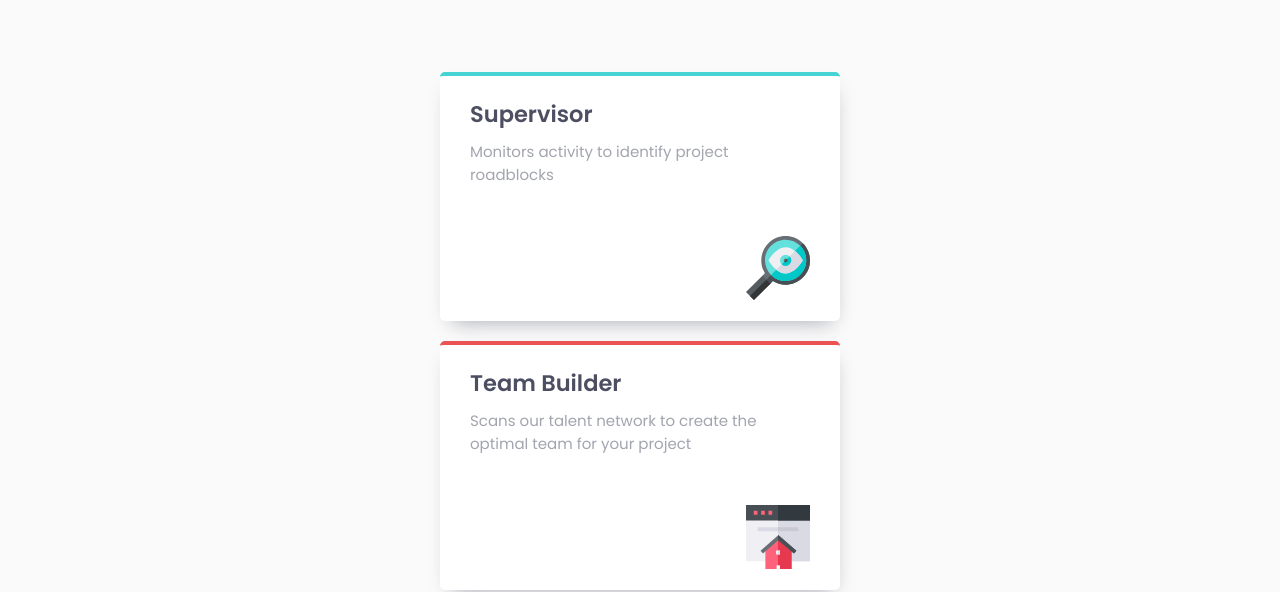
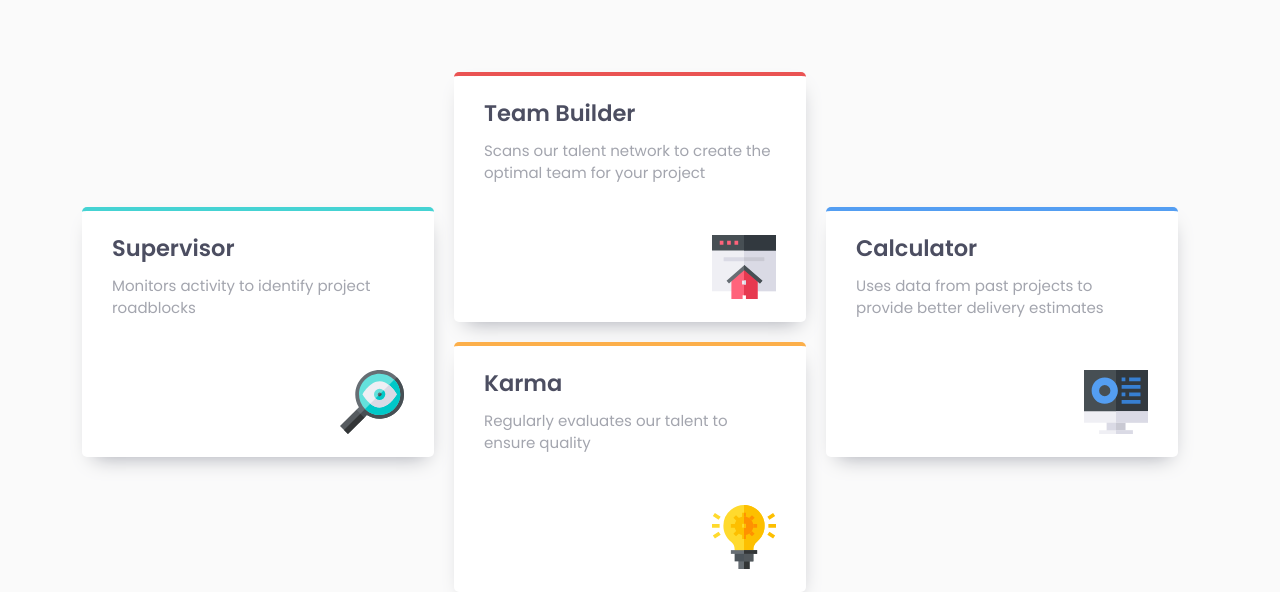
Before and after one commit to slnwrld/four-card-feature-section-master, a plain HTML site: page index.html in a window 1280 px wide. Shown: the part 210-802 px from the top of the page. Drawn offline with Linux system fonts and the light colour scheme.

Commit message:
Update styles.css

```diff
--- a/styles.css
+++ b/styles.css
@@ -57,14 +57,19 @@ h1 {
   }
 }
 
-main{
-    display: grid;
+main {
+  display: grid;
+  grid-template-areas:
+    "supervisor"
+    "teamBuilder"
+    "karma"
+    "calculator";
 }
 
 .container {
   border-radius: 5px;
   background-color: var(--clr-white);
-  max-width: 25rem;
+  max-width: 22rem;
   margin-bottom: 20px;
   padding: 21px 30px;
   box-shadow: 2px 10px 20px -10px var(--clr-grey-blue);
@@ -87,16 +92,15 @@ main{
     border-top: 4px solid var(--clr-blue);
   }
   & img {
-  display: block;
-  align-self: flex-end;
-    }
+    display: block;
+    align-self: flex-end;
+  }
 }
 
 .text h2 {
   font-weight: 600;
   margin-bottom: 9px;
 }
-
 
 .attribution {
   margin-top: 10px;
@@ -106,3 +110,30 @@ main{
     color: hsl(228, 45%, 44%);
   }
 }
+
+@media screen and (min-width: 48rem) {
+  main {
+    grid-template-columns: repeat(3, 1fr);
+    grid-template-rows: repeat(4, 8.44rem);
+    gap: 0 20px;
+  }
+
+  .container{
+    line-height: 1.5;
+  }
+
+  .supervisor {
+    grid-area: 2 / 1 / 4 / 2;
+  }
+  .team-builder {
+    grid-area: 1 / 2 / 3 / 3;
+  }
+
+  .karma {
+    grid-area: 3 / 2 / 5 / 3;
+  }
+
+  .calculator {
+    grid-area: 2 / 3 / 4 / 5;
+  }
+}
```
